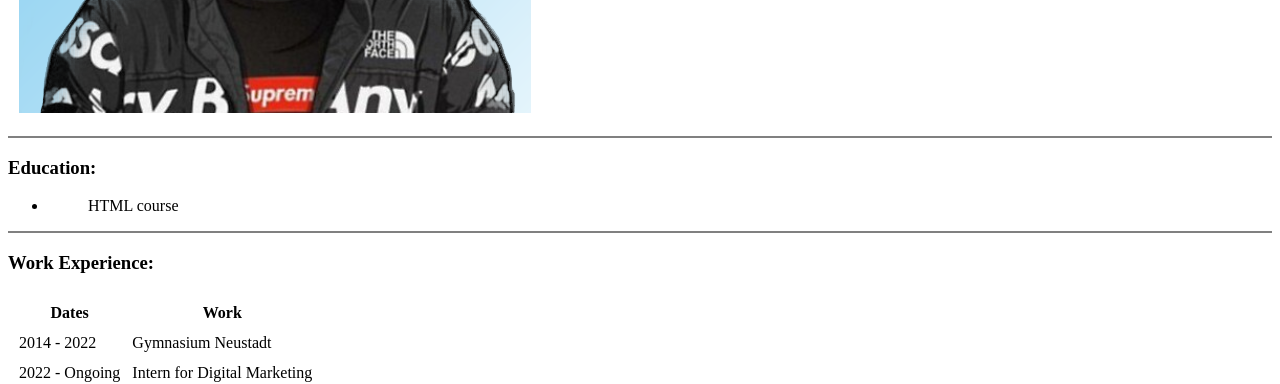
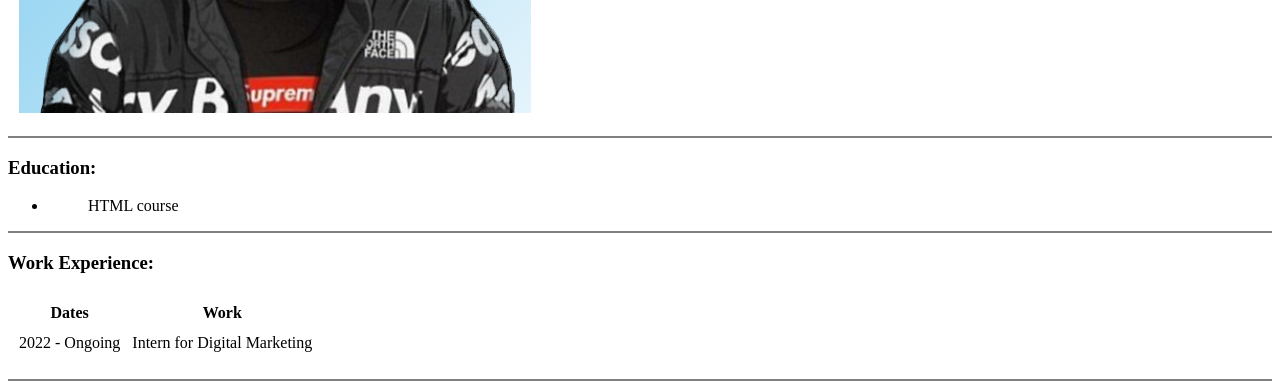
Before and after one commit to basedgoku/cv, a plain HTML site: page index.html in a window 1280 px wide. Shown: the part 418-802 px from the top of the page. Drawn offline with Linux system fonts and the light colour scheme.

Commit message:
index.html

```diff
--- a/index.html
+++ b/index.html
@@ -35,10 +35,6 @@
       </tr>
     </thead>
     <tbody>
-      <tr>
-        <td>2014 - 2022</td>
-        <td>Gymnasium Neustadt</td>
-      </tr>
       <tr>
         <td>2022 - Ongoing</td>
         <td>Intern for Digital Marketing</td>
```
